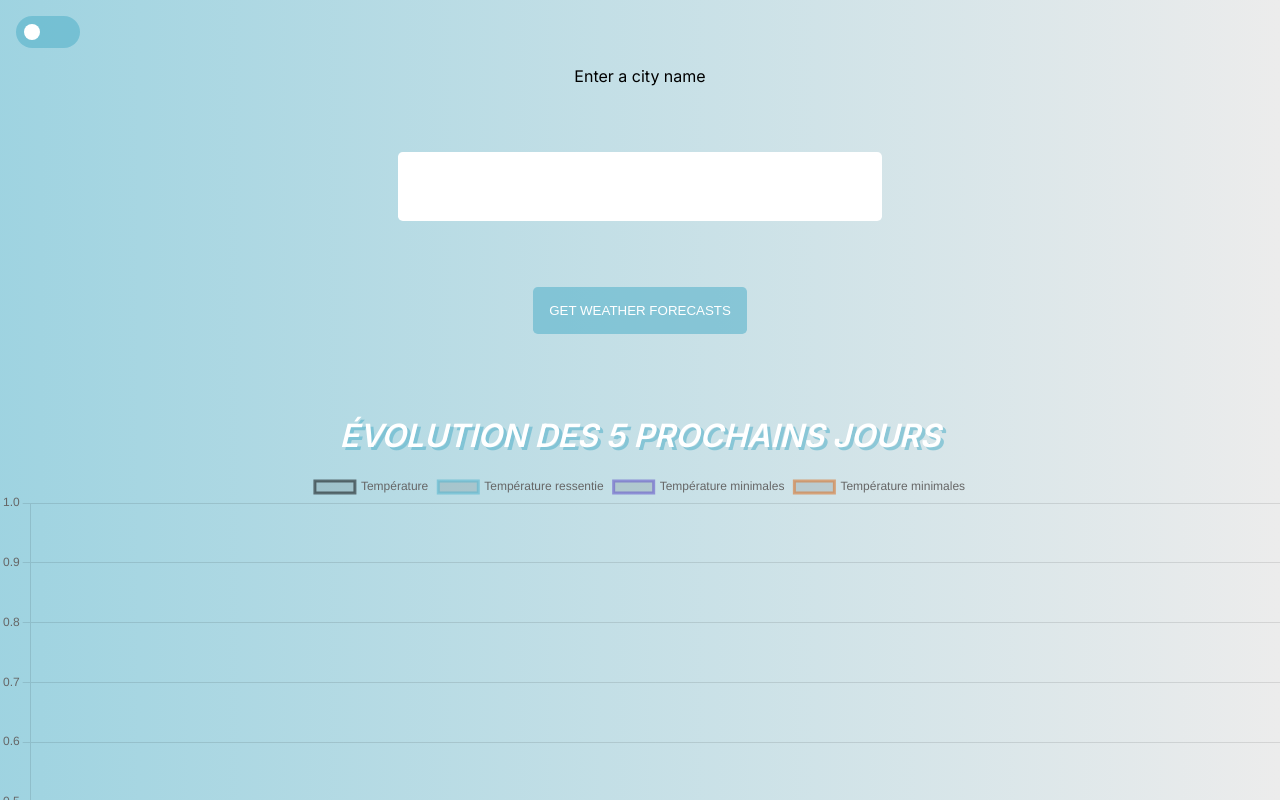
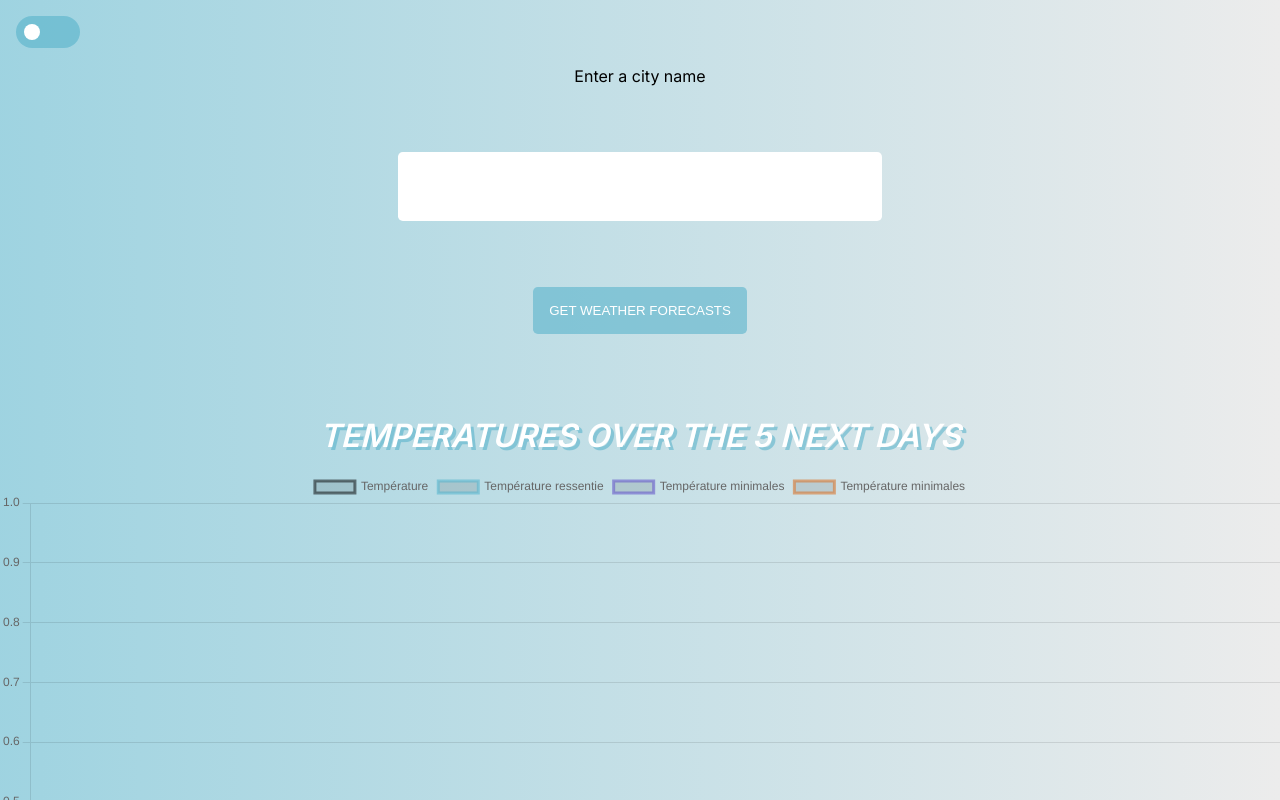
Before and after one commit to nathvda/weather-app, a plain HTML site: page index.html in a window 1280 px wide. Shown: the top 800 px of the page. Drawn offline with nearby package versions, Linux system fonts and the light colour scheme.

Commit message:
Fixing days

```diff
--- a/assets/main.js
+++ b/assets/main.js
@@ -6,12 +6,14 @@ export async function weatherMe(city) {
   let meteo = await fetch(
     `https://api.openweathermap.org/data/2.5/forecast?q=${city}&APPID=77cf7509f6657d267e637e6c2a540ddf`
   );
+
   let meteofetched = await meteo.json();
   displayMeteo(meteofetched);
   console.log("requête envoyée");
 
   localStorage.setItem("meteo", city);
   localStorage.setItem("meteostored", JSON.stringify(meteofetched));
+
 }
 
 let weather = localStorage.getItem("meteostored");
--- a/index.html
+++ b/index.html
@@ -16,7 +16,7 @@
     <header></header>
     <main></main>
     <footer><button aria-label="bouton mode sombre" id="darkMode"></button>
-    <div id="corps"><h2>Évolution des 5 prochains jours</h2>
+    <div id="corps"><h2>Temperatures over the 5 next days</h2>
         <canvas id="cadre"></canvas></footer>
     <script src="https://cdn.jsdelivr.net/npm/chart.js"></script>
 </body>
--- a/modules/functions.js
+++ b/modules/functions.js
@@ -26,13 +26,13 @@ function monthOfYear(month){
 // convertir jour en texte
 function dayOfWeek(day){
     const Days = [
+    "Sun",
     "Mon",
     "Tue",
     "Wed",
     "Thu",
     "Fri",
-    "Sat",
-    "Sun"
+    "Sat"
 ];
     return Days[day];
 }
```
